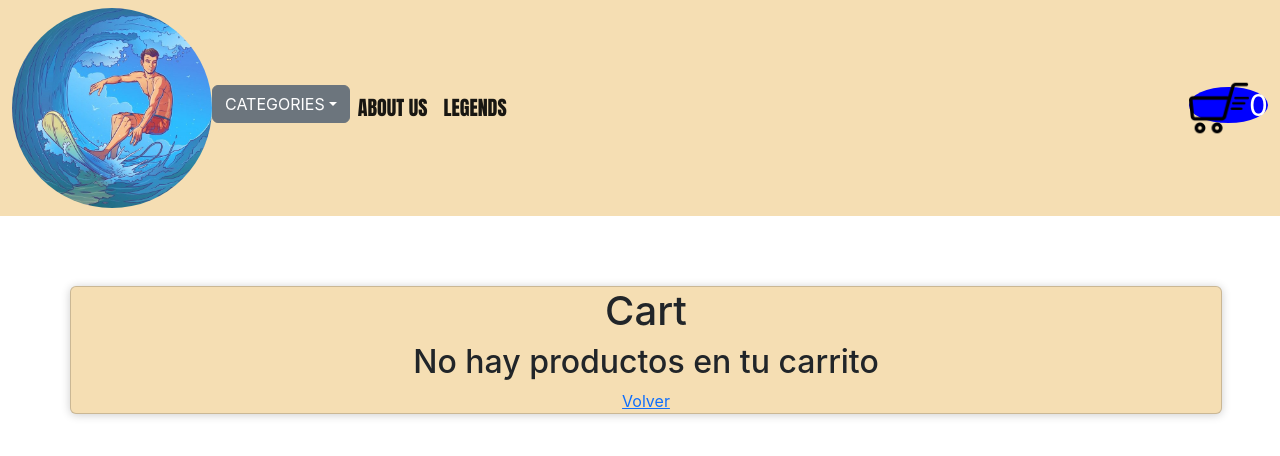
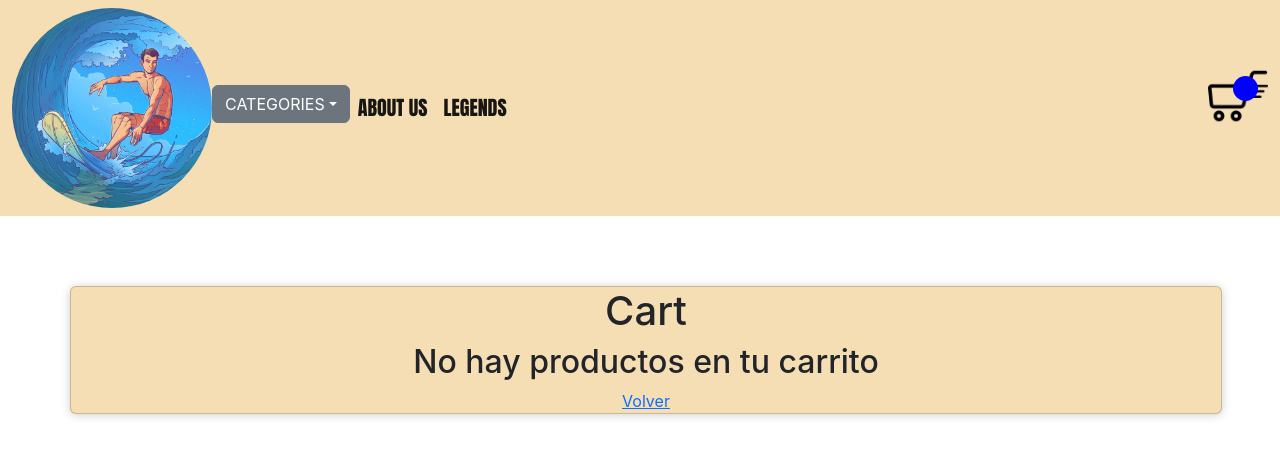
Before and after one commit to simonbarrau/React-tienda, a React (Create React App) app: page /cart in a window 1280 px wide. Shown: the top 456 px of the page. Built offline with nearby package versions, Linux system fonts and the light colour scheme.

Commit message:
cartStyle

```diff
--- a/src/Context/CartProvider.js
+++ b/src/Context/CartProvider.js
@@ -35,7 +35,7 @@ export const CartProvider= ({children}) => {
     }
 
     const totalItems = () => {
-        return cart.reduce((acc, cartItem) => acc + cartItem.cantidad, 0);
+        return cart.reduce((ac, cartItem) => ac + cartItem.cantidad, 0);
       };
 
     return(
--- a/src/components/CartWidget/CartWidget.css
+++ b/src/components/CartWidget/CartWidget.css
@@ -3,9 +3,11 @@
     background-color: blue;
     color: white;
     border-radius: 50%;
-    width: 20px;
-    height: 20px;
-
-    font-size: 30px;
+    width: 25px;
+    height: 25px;
+    position: relative;
+    bottom: 50px;
+    left: 25px;
+    font-family: Impact, Haettenschweiler, 'Arial Narrow Bold', sans-serif;
 
   }
--- a/src/components/CartWidget/CartWidget.js
+++ b/src/components/CartWidget/CartWidget.js
@@ -13,9 +13,11 @@ const CartWidget = (item) => {
     <Link to={'/cart'} style={{textDecoration:"none"}}>
        <div>
         {
-          <span className="total-item">
+          <span >
         <img className='carro' height="40px" src={ima} alt="surf" ></img>
-            {totalItems() > 0 ? totalItems() : "0"}
+        <div className="total-item">
+            {totalItems() > 0 ? totalItems() : ""}
+            </div>
           </span>
         }
       </div>
```
